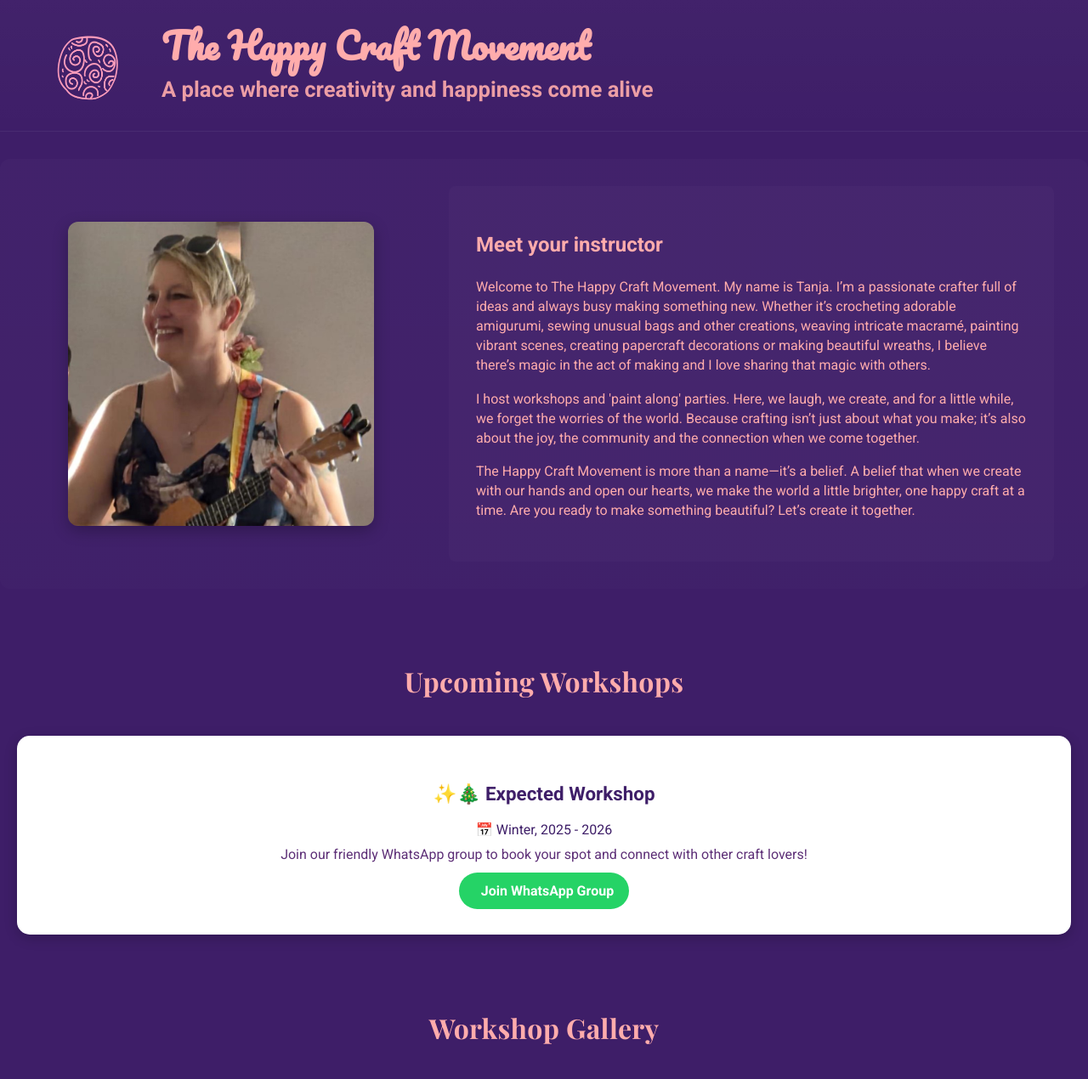
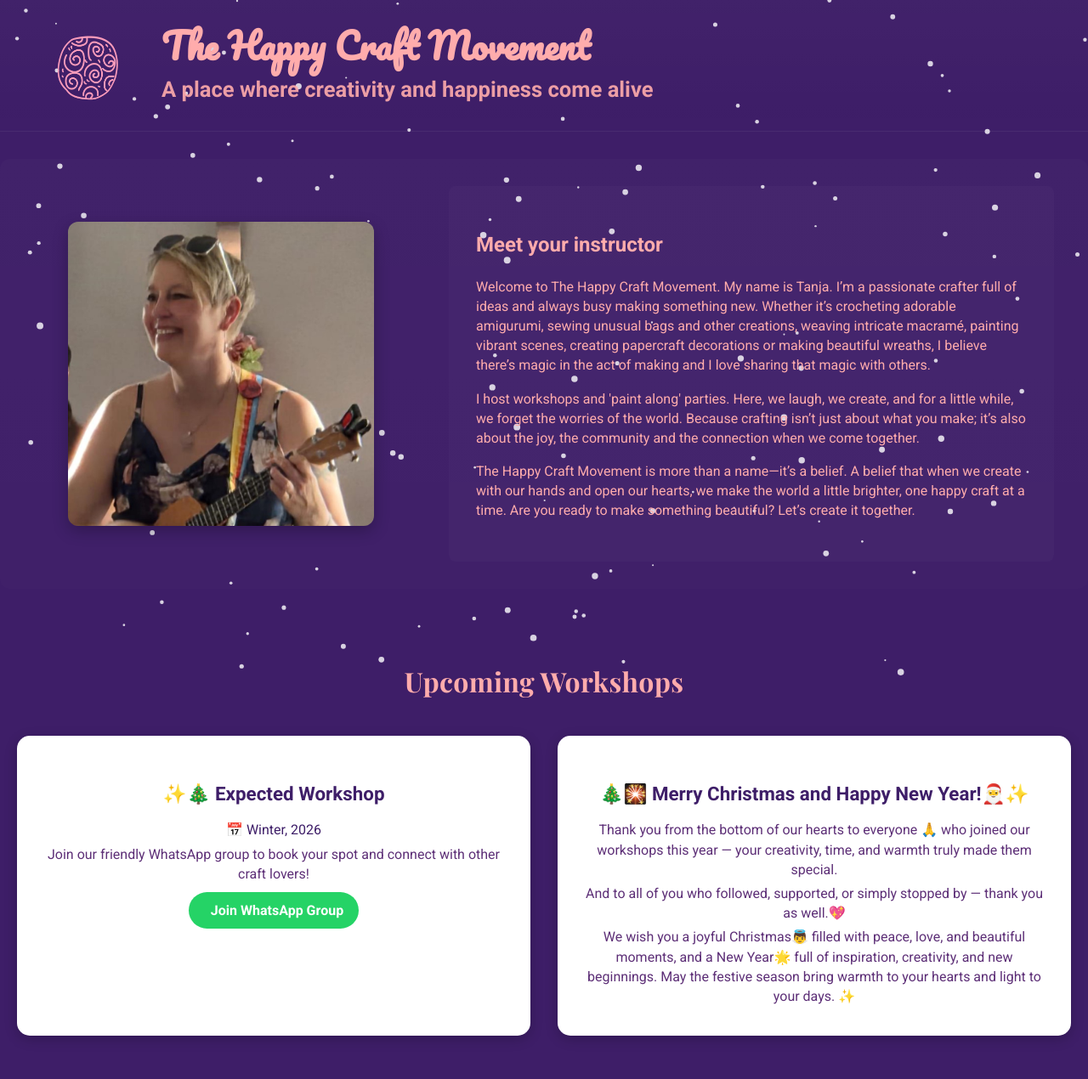
Before and after one commit to MyroniukIS/The-Happy-Craft-Movement, a website: page index.html in a window 1280 px wide. Shown: the top 1270 px of the page at 85% size. Drawn offline with nearby package versions, Linux system fonts and the light colour scheme; some icons are missing; a web font is replaced by a local one.

Commit message:
Christmas congratulations added; Snow-animation for background added with starting at 1 Dec and finishing at 4 Jan each year

```diff
--- a/index.html
+++ b/index.html
@@ -112,6 +112,9 @@
     </script>
   </head>
   <body>
+    <!-- Christmas Snow Animation Canvas -->
+    <canvas id="snow-canvas"></canvas>
+
     <!-- Accessibility: skip link -->
     <a class="skip-link" href="#main">Skip to content</a>
 
@@ -501,7 +504,7 @@
           <!-- Expected  Workshop Card  -->
           <div class="workshop-card">
             <h3>✨🎄 Expected Workshop</h3>
-            <p class="date">📅 Winter, 2025 - 2026</p>
+            <p class="date">📅 Winter, 2026</p>
             <!-- <p class="time">⏰ ---</p>
             <p class="address">
               📍
@@ -527,6 +530,27 @@
             >
               <i class="fa-brands fa-whatsapp"></i> Join WhatsApp Group
             </a>
+          </div>
+          <!-- Congratulations -->
+          <div class="workshop-card">
+            <h3>🎄🎇 Merry Christmas and Happy New Year!🎅✨</h3>
+
+            <p class="invite-text">
+              Thank you from the bottom of our hearts to everyone 🙏 who joined
+              our workshops this year — your creativity, time, and warmth truly
+              made them special.
+            </p>
+
+            <p class="invite-text">
+              And to all of you who followed, supported, or simply stopped by —
+              thank you as well.💖
+            </p>
+            <p class="invite-text">
+              We wish you a joyful Christmas👼 filled with peace, love, and
+              beautiful moments, and a New Year🌟 full of inspiration,
+              creativity, and new beginnings. May the festive season bring
+              warmth to your hearts and light to your days. ✨
+            </p>
           </div>
         </div>
       </section>
@@ -1245,5 +1269,8 @@ node generate-gallery.js
 
     <!-- Scroll to Top script -->
     <script src="./scripts/scroll-to-top.js"></script>
+
+    <!-- Christmas Snow Animation Script -->
+    <script src="./scripts/snow.js"></script>
   </body>
 </html>
--- /dev/null
+++ b/scripts/snow.js
@@ -0,0 +1,94 @@
+// === ЛОГІКА ДАТИ: Перевіряємо, чи потрібно показувати сніг ===
+const today = new Date();
+const month = today.getMonth(); // 0 = січень, 11 = грудень
+const day = today.getDate();
+
+// Умова: з 1 грудня (місяць 11) до 3 січня (місяць 0)
+const isWinterSeason = (month === 11 && day >= 1) || (month === 0 && day <= 3);
+
+// Якщо зараз не сезон, нічого не робимо
+if (!isWinterSeason) {
+  // Можна повністю приховати canvas, хоча він і так невидимий
+  const canvas = document.getElementById("snow-canvas");
+  if (canvas) {
+    canvas.style.display = "none";
+  }
+} else {
+  // === ЛОГІКА АНІМАЦІЇ: Якщо сезон, запускаємо снігопад ===
+
+  const canvas = document.getElementById("snow-canvas");
+  const ctx = canvas.getContext("2d");
+
+  // Встановлюємо розмір полотна відповідно до розміру вікна
+  canvas.width = window.innerWidth;
+  canvas.height = window.innerHeight;
+
+  // Налаштування сніжинок
+  const snowflakeCount = 150; // Кількість сніжинок
+  const snowflakes = [];
+
+  // Створюємо масив сніжинок з випадковими параметрами
+  for (let i = 0; i < snowflakeCount; i++) {
+    snowflakes.push({
+      x: Math.random() * canvas.width,
+      y: Math.random() * canvas.height,
+      radius: Math.random() * 3 + 1, // Розмір сніжинок
+      speed: Math.random() * 2 + 0.5, // Швидкість падіння
+      drift: Math.random() * 2 - 1, // Рух вліво/вправо
+    });
+  }
+
+  // Функція для малювання однієї сніжинки
+  function drawSnowflake(flake) {
+    ctx.beginPath();
+    ctx.arc(flake.x, flake.y, flake.radius, 0, Math.PI * 2);
+    ctx.fillStyle = "rgba(255, 255, 255, 0.8)"; // Білий колір з легкою прозорістю
+    ctx.fill();
+  }
+
+  // Функція для оновлення позицій сніжинок
+  function updateSnowflakes() {
+    for (let flake of snowflakes) {
+      // Рухаємо сніжинку вниз
+      flake.y += flake.speed;
+      // Додаємо невеликий зсув по горизонталі
+      flake.x += flake.drift;
+
+      // Якщо сніжинка вийшла за межі екрану, повертаємо її нагору
+      if (flake.y > canvas.height) {
+        flake.x = Math.random() * canvas.width;
+        flake.y = -flake.radius; // Починаємо трохи вище екрану
+      }
+      // Якщо сніжинка вийшла за межі по горизонталі, повертаємо її з іншого боку
+      if (flake.x > canvas.width + flake.radius) {
+        flake.x = -flake.radius;
+      } else if (flake.x < -flake.radius) {
+        flake.x = canvas.width + flake.radius;
+      }
+    }
+  }
+
+  // Головний цикл анімації
+  function animationLoop() {
+    // Очищуємо полотно перед кожним кадром
+    ctx.clearRect(0, 0, canvas.width, canvas.height);
+
+    // Малюємо кожну сніжинку
+    snowflakes.forEach(drawSnowflake);
+
+    // Оновлюємо їх позиції для наступного кадру
+    updateSnowflakes();
+
+    // Запускаємо цю функцію знову для наступного кадру
+    requestAnimationFrame(animationLoop);
+  }
+
+  // Запускаємо анімацію
+  animationLoop();
+
+  // Обробник зміни розміру вікна, щоб анімація виглядала добре при ресайзі
+  window.addEventListener("resize", () => {
+    canvas.width = window.innerWidth;
+    canvas.height = window.innerHeight;
+  });
+}
--- a/styles.css
+++ b/styles.css
@@ -55,6 +55,21 @@
     --carousel-arrow-offset: 6px;
     --carousel-horizontal-padding: 12px;
   }
+}
+/* --- Christmas Snow Animation Styles --- */
+#snow-canvas {
+  /* Розміщуємо полотно на весь екран */
+  position: fixed;
+  top: 0;
+  left: 0;
+  width: 100%;
+  height: 100%;
+
+  /* Дуже важливо: розміщуємо його позаду всього контенту */
+  z-index: -1;
+
+  /* Найважливіша властивість: робить елемент "прозорим" для кліків миші */
+  pointer-events: none;
 }
 
 /* ========== Base ========== */
```
Also changed, not shown: workshop-gallery.html (+6 -0 lines).
